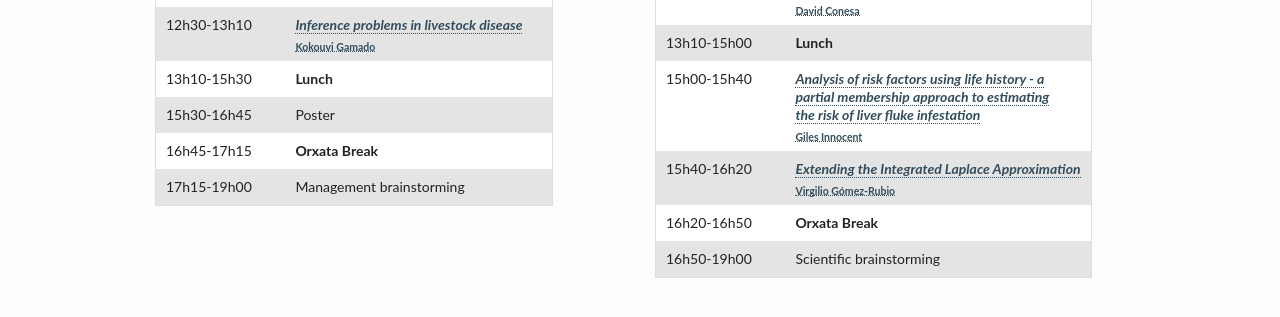
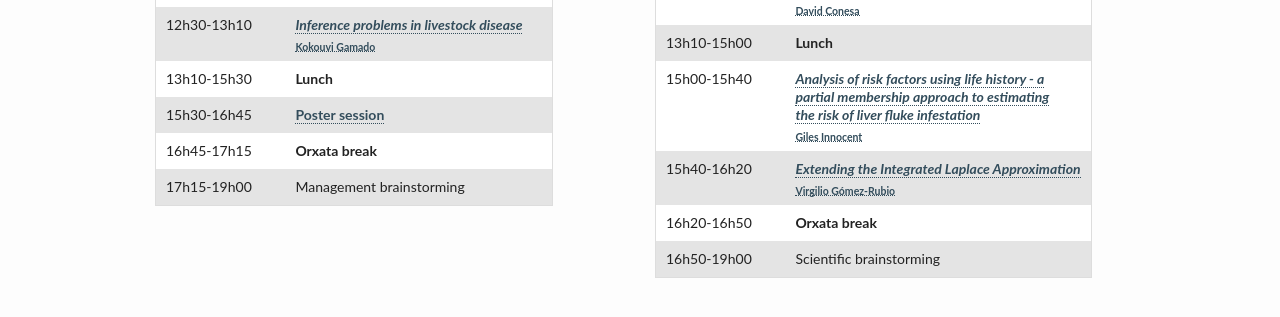
Before and after one commit to VABAR/VABAR.github.io, a Jekyll site: the page built from _posts/events/2015-12-17-ScoVa16.md, in a window 1280 px wide. Shown: the part 736-1053 px from the top of the page. Built offline with Jekyll 4.4.1, drawn with Linux system fonts in a browser that asks for light colours.

Commit message:
Update 2015-12-17-ScoVa16.md

```diff
--- a/_posts/events/2015-12-17-ScoVa16.md
+++ b/_posts/events/2015-12-17-ScoVa16.md
@@ -26,8 +26,8 @@ ScoVa16 will be held at the Faculty of Mathematics of the Universitat de Valènc
 11h50-12h30 || [_An introduction to Approximate Bayesian_ <br> _Computation methods_]({{ site.url }}/assets/scova16/Castellanos-Abstract.pdf)<br>[<sub>María-Eugenia Castellanos</sub>](http://bayes.etsii.urjc.es/~mecastel/hp/Contact.html)
 12h30-13h10 || [_Inference problems in livestock disease_]({{ site.url }}/assets/scova16/Gamado-Abstract.pdf)<br>[<sub>Kokouvi Gamado</sub>](http://www.bioss.ac.uk/people/kokouvi.html")
 13h10-15h30 || **Lunch**
-15h30-16h45 || Poster
-16h45-17h15 || **Orxata Break**
+15h30-16h45 || [Poster session]({{ site.url }}/assets/scova16/posters.pdf)
+16h45-17h15 || **Orxata break**
 17h15-19h00 || Management brainstorming
 
   </div>
@@ -43,7 +43,7 @@ ScoVa16 will be held at the Faculty of Mathematics of the Universitat de Valènc
 13h10-15h00 || **Lunch**
 15h00-15h40 || [_Analysis of risk factors using life history - a_ <br> _partial membership approach to estimating_ <br> _the risk of liver fluke infestation_]({{ site.url }}/assets/scova16/Innocent-Abstract.pdf)<br>[<sub>Giles Innocent</sub>](http://www.bioss.ac.uk/people/giles.html)
 15h40-16h20 || [_Extending the Integrated Laplace Approximation_]({{ site.url }}/assets/scova16/GomezRubio-Abstract.pdf) <br>[<sub>Virgilio Gómez-Rubio</sub>](http://www.uclm.es/profesorado/vgomez/)
-16h20-16h50 || **Orxata Break**
+16h20-16h50 || **Orxata break**
 16h50-19h00 || Scientific brainstorming
 
   </div>
```
